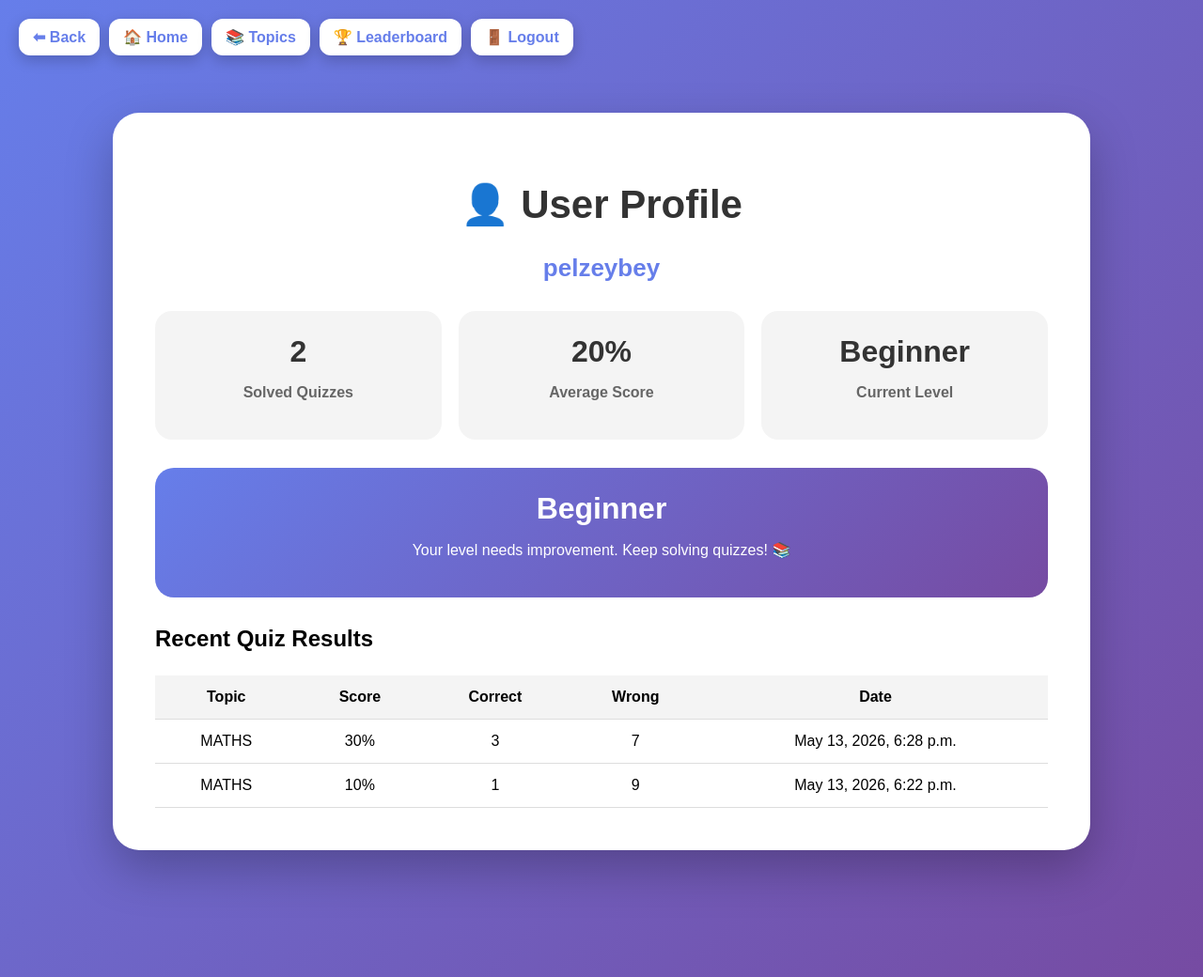
After one commit to beyzagunsay/smartquiz, a Django app: page /profile/ in a window 1280 px wide. The commit adds this page. Shown: the whole page at 94% size. Run offline with Django 4.2, Linux system fonts and the light colour scheme; a user stored in the database is signed in; data comes from the database, SQL or seed files in the repository; both versions use the stored data as it was after the commit.

Commit message:
Smart Quiz güncellemesi

```diff
--- a/quiz/models.py
+++ b/quiz/models.py
@@ -40,3 +40,34 @@ class RecommendationPackage(models.Model):
 
     def __str__(self):
         return self.title
+class QuizResult(models.Model):
+    user = models.ForeignKey(
+        'auth.User',
+        on_delete=models.CASCADE
+    )
+    topic = models.ForeignKey(
+        Topic,
+        on_delete=models.CASCADE
+    )
+    correct = models.IntegerField()
+    wrong = models.IntegerField()
+    total = models.IntegerField()
+    score = models.IntegerField()
+    date = models.DateTimeField(auto_now_add=True)
+
+    def __str__(self):
+        return f'{self.user.username} - {self.topic.name} - {self.score}%'
+
+from django.contrib.auth.models import User
+
+class QuizAttempt(models.Model):
+    user = models.ForeignKey(User, on_delete=models.CASCADE)
+    topic = models.ForeignKey(Topic, on_delete=models.CASCADE)
+    total = models.IntegerField()
+    correct = models.IntegerField()
+    wrong = models.IntegerField()
+    score = models.IntegerField()
+    created_at = models.DateTimeField(auto_now_add=True)
+
+    def __str__(self):
+        return f"{self.user.username} - {self.topic.name} - {self.score}"
--- a/quiz/urls.py
+++ b/quiz/urls.py
@@ -5,6 +5,8 @@ from . import views
 urlpatterns = [
     path("", views.home, name="home"),
 
+    path("leaderboard/", views.leaderboard_view, name="leaderboard"),
+    path("profile/", views.profile_view, name="profile"),
     path("topics/", views.topics, name="topics"),
 
     path("quiz/<int:topic_id>/", views.quiz_view, name="quiz"),
--- a/quiz/views.py
+++ b/quiz/views.py
@@ -2,7 +2,8 @@ from django.shortcuts import render, redirect
 from django.core.paginator import Paginator
 from django.contrib.auth.forms import UserCreationForm
 from django.contrib.auth import login
-from .models import Topic, Question
+from django.db.models import Avg, Count
+from .models import Topic, Question, QuizAttempt
 
 
 def home(request):
@@ -17,7 +18,7 @@ def topics(request):
     else:
         topic_list = Topic.objects.all()
 
-    paginator = Paginator(topic_list, 1)
+    paginator = Paginator(topic_list.order_by("id"), 1)
     page_number = request.GET.get("page")
     topics = paginator.get_page(page_number)
 
@@ -35,7 +36,6 @@ def register_view(request):
             user = form.save()
             login(request, user)
             return redirect("/")
-
     else:
         form = UserCreationForm()
 
@@ -46,11 +46,13 @@ def register_view(request):
 
 def quiz_view(request, topic_id):
     questions = Question.objects.filter(topic_id=topic_id)
+    topic = Topic.objects.get(id=topic_id)
 
     if request.method == "POST":
         total = questions.count()
         correct = 0
         wrong = 0
+        wrong_questions = []
 
         for q in questions:
             selected_answer = request.POST.get(f"question_{q.id}")
@@ -59,8 +61,23 @@ def quiz_view(request, topic_id):
                 correct += 1
             else:
                 wrong += 1
+                wrong_questions.append({
+                    "question": q.text,
+                    "selected": selected_answer if selected_answer else "No answer",
+                    "correct": q.correct_answer
+                })
 
         score = int((correct / total) * 100) if total > 0 else 0
+
+        if request.user.is_authenticated:
+            QuizAttempt.objects.create(
+                user=request.user,
+                topic=topic,
+                total=total,
+                correct=correct,
+                wrong=wrong,
+                score=score
+            )
 
         if correct >= 8:
             message = "You're doing great! 🔥"
@@ -76,13 +93,53 @@ def quiz_view(request, topic_id):
             "score": score,
             "message": message,
             "show_package": show_package,
-            "topic_id": topic_id
+            "topic_id": topic_id,
+            "wrong_questions": wrong_questions,
         })
 
     return render(request, "quiz/quiz.html", {
-        "questions": questions
+        "questions": questions,
+        "topic": topic
     })
 
 
 def package_view(request, topic_id):
     return render(request, "quiz/package.html")
+
+
+def leaderboard_view(request):
+    attempts = QuizAttempt.objects.select_related("user", "topic").order_by("-score", "-created_at")
+
+    return render(request, "quiz/leaderboard.html", {
+        "attempts": attempts
+    })
+
+def profile_view(request):
+    if not request.user.is_authenticated:
+        return redirect("/login/")
+
+    attempts = QuizAttempt.objects.filter(user=request.user).order_by("-created_at")
+
+    total_quizzes = attempts.count()
+    average_score = 0
+
+    if total_quizzes > 0:
+        average_score = int(sum(a.score for a in attempts) / total_quizzes)
+
+    if average_score >= 80:
+        level = "Advanced"
+        level_message = "Your level is increasing. Great job! 🚀"
+    elif average_score >= 50:
+        level = "Intermediate"
+        level_message = "You are improving. Keep practicing! 🔥"
+    else:
+        level = "Beginner"
+        level_message = "Your level needs improvement. Keep solving quizzes! 📚"
+
+    return render(request, "quiz/profile.html", {
+        "attempts": attempts,
+        "total_quizzes": total_quizzes,
+        "average_score": average_score,
+        "level": level,
+        "level_message": level_message,
+    })
--- /dev/null
+++ b/templates/quiz/profile.html
@@ -0,0 +1,185 @@
+<!DOCTYPE html>
+<html lang="en">
+<head>
+<meta charset="UTF-8">
+<title>Profile</title>
+
+<style>
+body{
+    margin:0;
+    font-family:Arial,sans-serif;
+    background:linear-gradient(135deg,#667eea,#764ba2);
+    min-height:100vh;
+    padding:120px 20px;
+}
+
+.navbar{
+    position:fixed;
+    top:20px;
+    left:20px;
+    display:flex;
+    gap:10px;
+    z-index:999;
+}
+
+.navbar a{
+    background:white;
+    color:#667eea;
+    padding:10px 15px;
+    border-radius:12px;
+    text-decoration:none;
+    font-weight:bold;
+    box-shadow:0 5px 15px rgba(0,0,0,0.2);
+}
+
+.card{
+    background:white;
+    max-width:950px;
+    margin:auto;
+    padding:45px;
+    border-radius:28px;
+    box-shadow:0 20px 50px rgba(0,0,0,.25);
+}
+
+h1{
+    text-align:center;
+    color:#333;
+    font-size:42px;
+}
+
+.username{
+    text-align:center;
+    font-size:26px;
+    font-weight:bold;
+    color:#667eea;
+    margin-bottom:30px;
+}
+
+.stats{
+    display:grid;
+    grid-template-columns:repeat(3,1fr);
+    gap:18px;
+    margin:30px 0;
+}
+
+.box{
+    background:#f4f4f4;
+    padding:25px;
+    border-radius:18px;
+    text-align:center;
+}
+
+.box h2{
+    margin:0;
+    color:#333;
+    font-size:32px;
+}
+
+.box p{
+    color:#666;
+    font-weight:bold;
+}
+
+.level{
+    background:linear-gradient(135deg,#667eea,#764ba2);
+    color:white;
+    padding:25px;
+    border-radius:20px;
+    text-align:center;
+    margin:30px 0;
+}
+
+.level h2{
+    margin:0;
+    font-size:32px;
+}
+
+table{
+    width:100%;
+    border-collapse:collapse;
+    margin-top:25px;
+}
+
+th,td{
+    padding:14px;
+    text-align:center;
+    border-bottom:1px solid #ddd;
+}
+
+th{
+    background:#f4f4f4;
+}
+
+@media(max-width:700px){
+    .stats{
+        grid-template-columns:1fr;
+    }
+}
+</style>
+</head>
+
+<body>
+
+<div class="navbar">
+    <a href="javascript:history.back()">⬅ Back</a>
+    <a href="/">🏠 Home</a>
+    <a href="/topics/">📚 Topics</a>
+    <a href="/leaderboard/">🏆 Leaderboard</a>
+    <a href="/logout/">🚪 Logout</a>
+</div>
+
+<div class="card">
+    <h1>👤 User Profile</h1>
+    <div class="username">{{ request.user.username }}</div>
+
+    <div class="stats">
+        <div class="box">
+            <h2>{{ total_quizzes }}</h2>
+            <p>Solved Quizzes</p>
+        </div>
+
+        <div class="box">
+            <h2>{{ average_score }}%</h2>
+            <p>Average Score</p>
+        </div>
+
+        <div class="box">
+            <h2>{{ level }}</h2>
+            <p>Current Level</p>
+        </div>
+    </div>
+
+    <div class="level">
+        <h2>{{ level }}</h2>
+        <p>{{ level_message }}</p>
+    </div>
+
+    <h2>Recent Quiz Results</h2>
+
+    <table>
+        <tr>
+            <th>Topic</th>
+            <th>Score</th>
+            <th>Correct</th>
+            <th>Wrong</th>
+            <th>Date</th>
+        </tr>
+
+        {% for a in attempts %}
+        <tr>
+            <td>{{ a.topic.name }}</td>
+            <td>{{ a.score }}%</td>
+            <td>{{ a.correct }}</td>
+            <td>{{ a.wrong }}</td>
+            <td>{{ a.created_at }}</td>
+        </tr>
+        {% empty %}
+        <tr>
+            <td colspan="5">No quizzes solved yet.</td>
+        </tr>
+        {% endfor %}
+    </table>
+</div>
+
+</body>
+</html>
```
Also changed, not shown: config/settings.py (+7 -16 lines), quiz/admin.py (+8 -1 lines), templates/quiz/home.html (+56 -17 lines), templates/quiz/leaderboard.html (added, +123 -0 lines), templates/quiz/package.html (+34 -1 lines), templates/quiz/quiz.html (+71 -39 lines), templates/quiz/result.html (+48 -1 lines), templates/quiz/topics.html (+34 -1 lines), db.sqlite3, quiz/migrations/0003_quizresult.py (added), quiz/migrations/0004_quizattempt.py (added), 2 other files.
